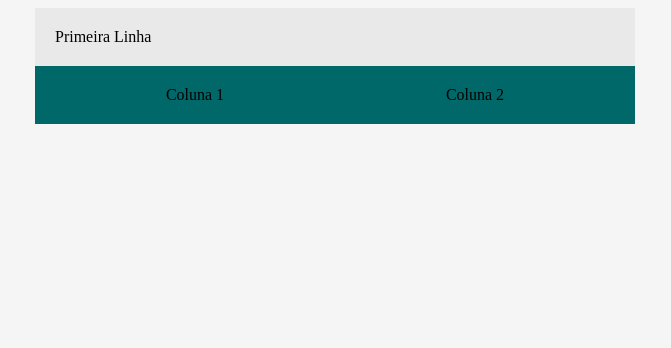
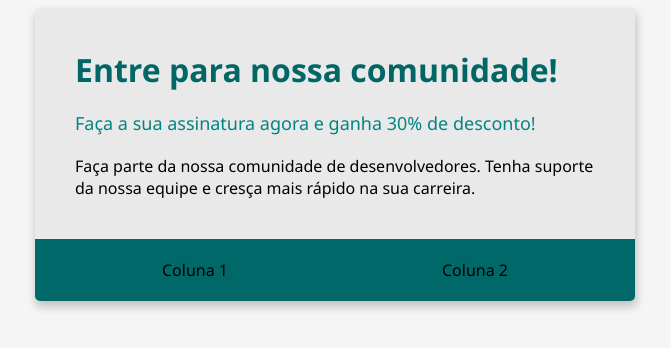
Before and after one commit to majusf/BootCamp2, a plain HTML site: page index.html in a window 1280 px wide. Shown: the whole page, without its empty margins (305-976 px from the left). Drawn offline with Linux system fonts and the light colour scheme.

Commit message:
closes #4 - Criando o cabeçalho

```diff
--- a/index.html
+++ b/index.html
@@ -8,6 +8,7 @@
     <style>
         body {
             background-color: #F5F5F5;
+            font-family: 'Segoe UI', Tahoma, Geneva, Verdana, sans-serif;
         }
 
         .container {
@@ -15,10 +16,14 @@
             margin: auto;
 
             width: 600px;
+
+            box-shadow: 1px 5px 8px 1px rgba(0, 0, 0, 0.2);
+            border-radius: 5px;
+            overflow: hidden;
         }
 
         .header{
-            padding: 20px;
+            padding: 40px;
         }
 
         .flex-container{
@@ -27,13 +32,39 @@
             justify-content: space-around;
             padding: 20px;
         }
+
+        .header-title{
+            color: #006666;
+            font-size: 32px;
+            font-weight: 700;
+            margin-bottom: 20px;
+
+        }
+
+        .header-subtitle{
+            color:#008584;
+            font-size: 18px;
+            font-weight: 500;
+            margin-bottom: 20px;
+
+        }
+
     </style>
 
 </head>
 <body>
     <div class="container">
         <div class="header">
-            Primeira Linha
+            <div class="header-title">
+                Entre para nossa comunidade!
+            </div>
+            <div class="header-subtitle">
+                Faça a sua assinatura agora e ganha 30% de desconto!
+            </div>
+            <div class="header-text">
+                Faça parte da nossa comunidade de desenvolvedores.
+                Tenha suporte da nossa equipe e cresça mais rápido na sua carreira.
+            </div>
         </div>
         <div class="flex-container">
             <div>
```
